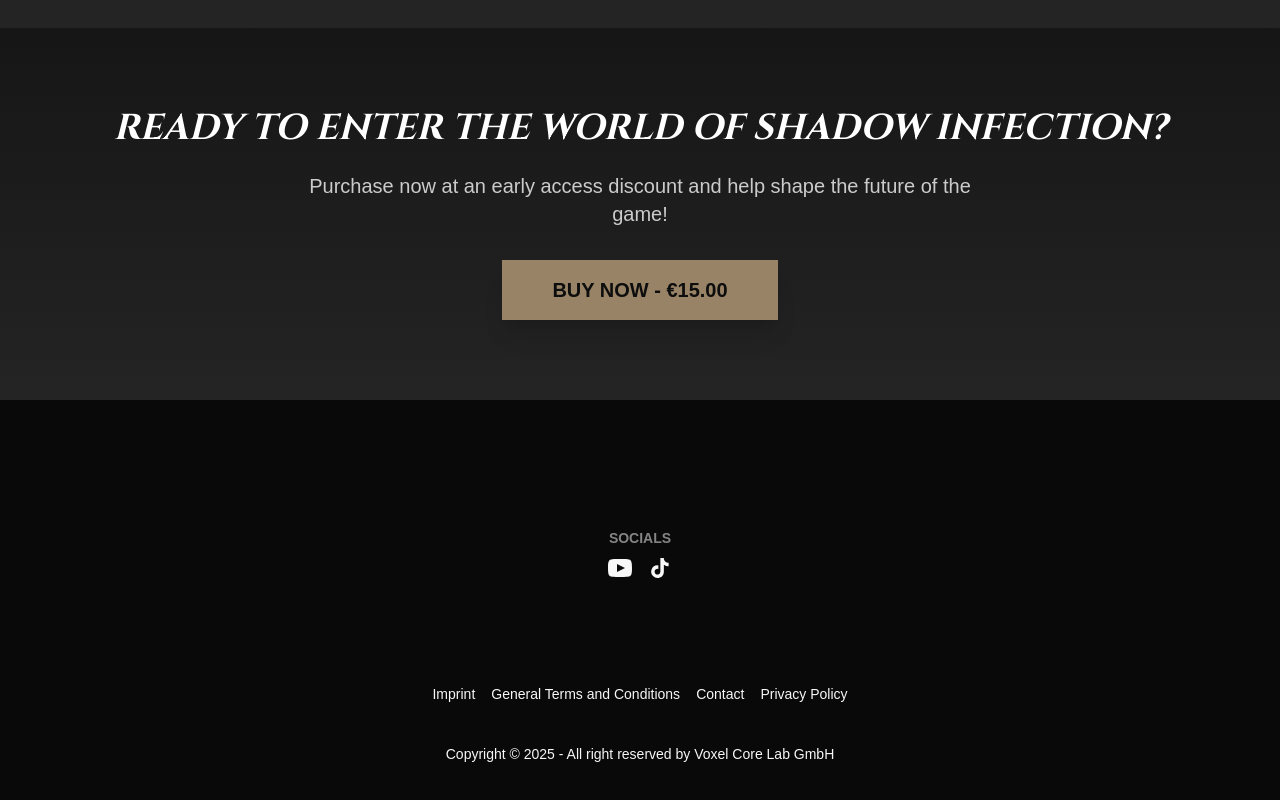
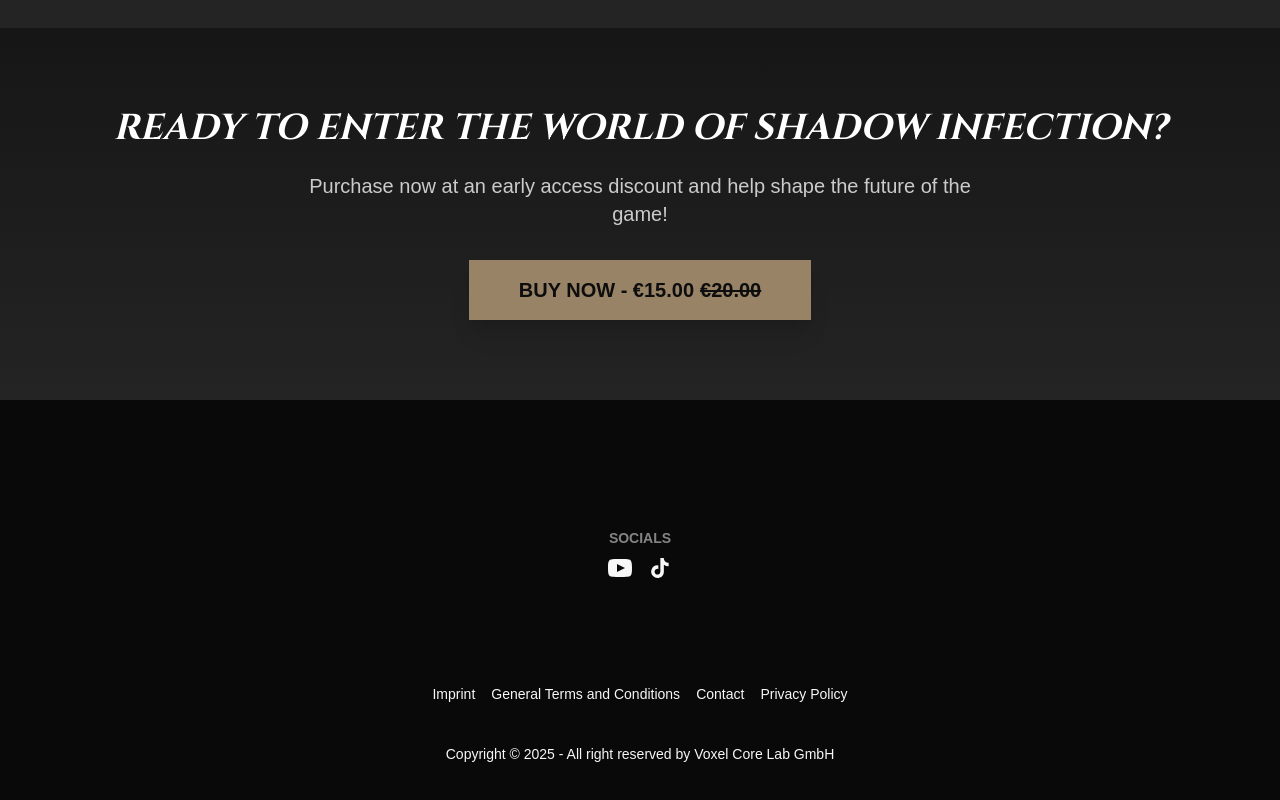
Before and after one commit to VoxelCoreLab/project-alpha-website, a Vue app: page /product in a window 1280 px wide. Shown: the part 2031-2831 px from the top of the page. Built offline with nearby package versions, Linux system fonts and the light colour scheme.

Commit message:
Update checkout layout and product pricing display
Expanded the max width of checkout sections from 5xl to 6xl for improved layout. Updated the product page 'Buy Now' button to show the original price (€20.00) as struck-through next to the current price (€15.00).

```diff
--- a/src/pages/PageCheckout.vue
+++ b/src/pages/PageCheckout.vue
@@ -3,7 +3,7 @@
         <!-- Checkout Hero Section -->
         <section class="py-12 bg-gradient-to-b from-base-300 to-base-200">
             <div class="container mx-auto px-4">
-                <div class="max-w-5xl mx-auto">
+                <div class="max-w-6xl mx-auto">
                     <h1 class="text-4xl md:text-5xl font-cinzel font-bold italic uppercase text-secondary mb-2">
                         Checkout
                     </h1>
@@ -15,7 +15,7 @@
         <!-- Checkout Content -->
         <section class="py-12 bg-base-200">
             <div class="container mx-auto px-4">
-                <div class="max-w-5xl mx-auto">
+                <div class="max-w-6xl mx-auto">
                     <div class="grid lg:grid-cols-3 gap-8">
                         <!-- Left Column - Order Details Form -->
                         <div class="lg:col-span-2 space-y-6">
--- a/src/pages/PageProduct.vue
+++ b/src/pages/PageProduct.vue
@@ -277,7 +277,7 @@
                 </p>
                 <button @click="handleCheckout"
                     class="btn btn-accent btn-lg text-xl px-12 uppercase shadow-xl hover:shadow-2xl transition-all">
-                    Buy Now - €15.00
+                    Buy Now - €15.00 <span class="line-through">€20.00</span>
                 </button>
             </div>
         </section>
```
